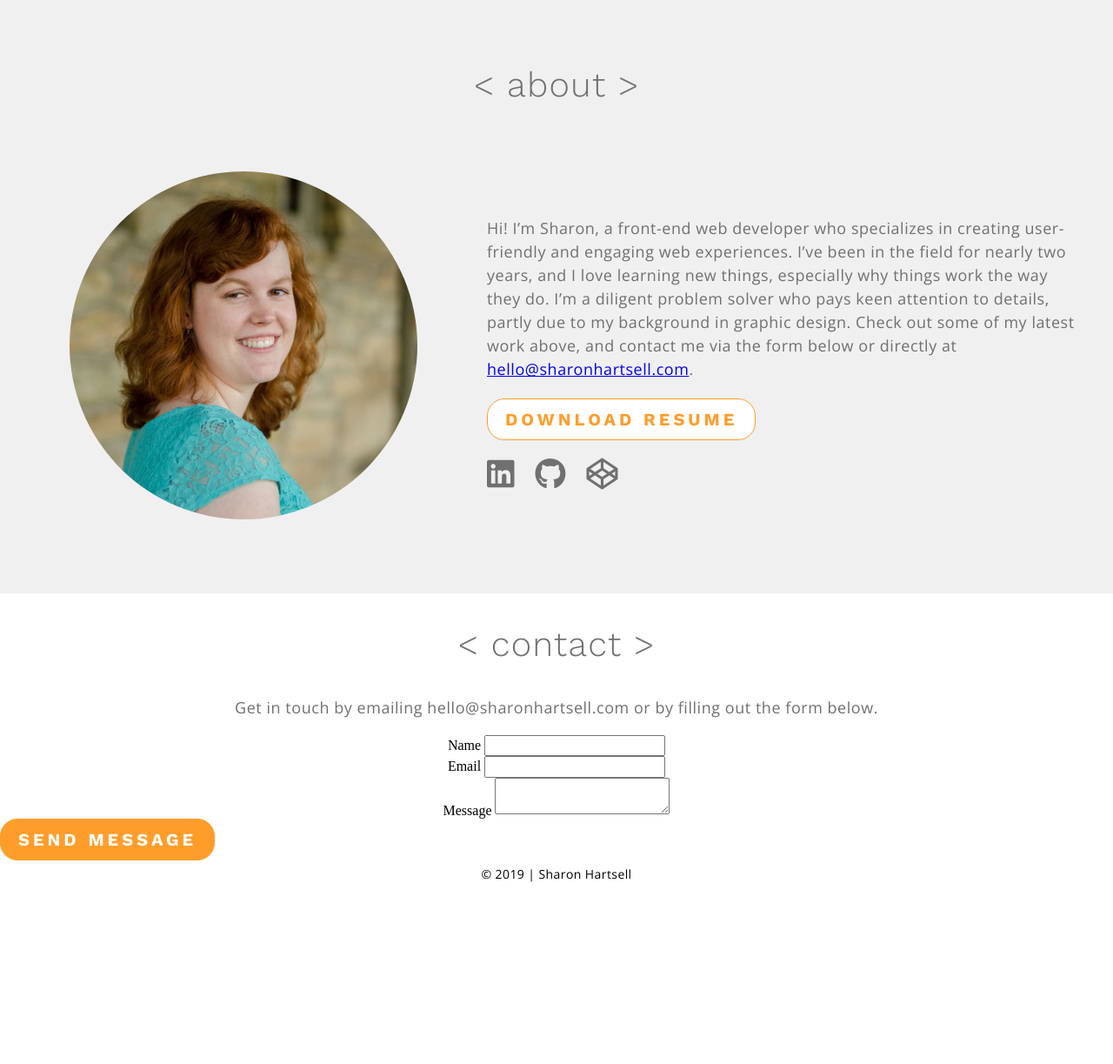
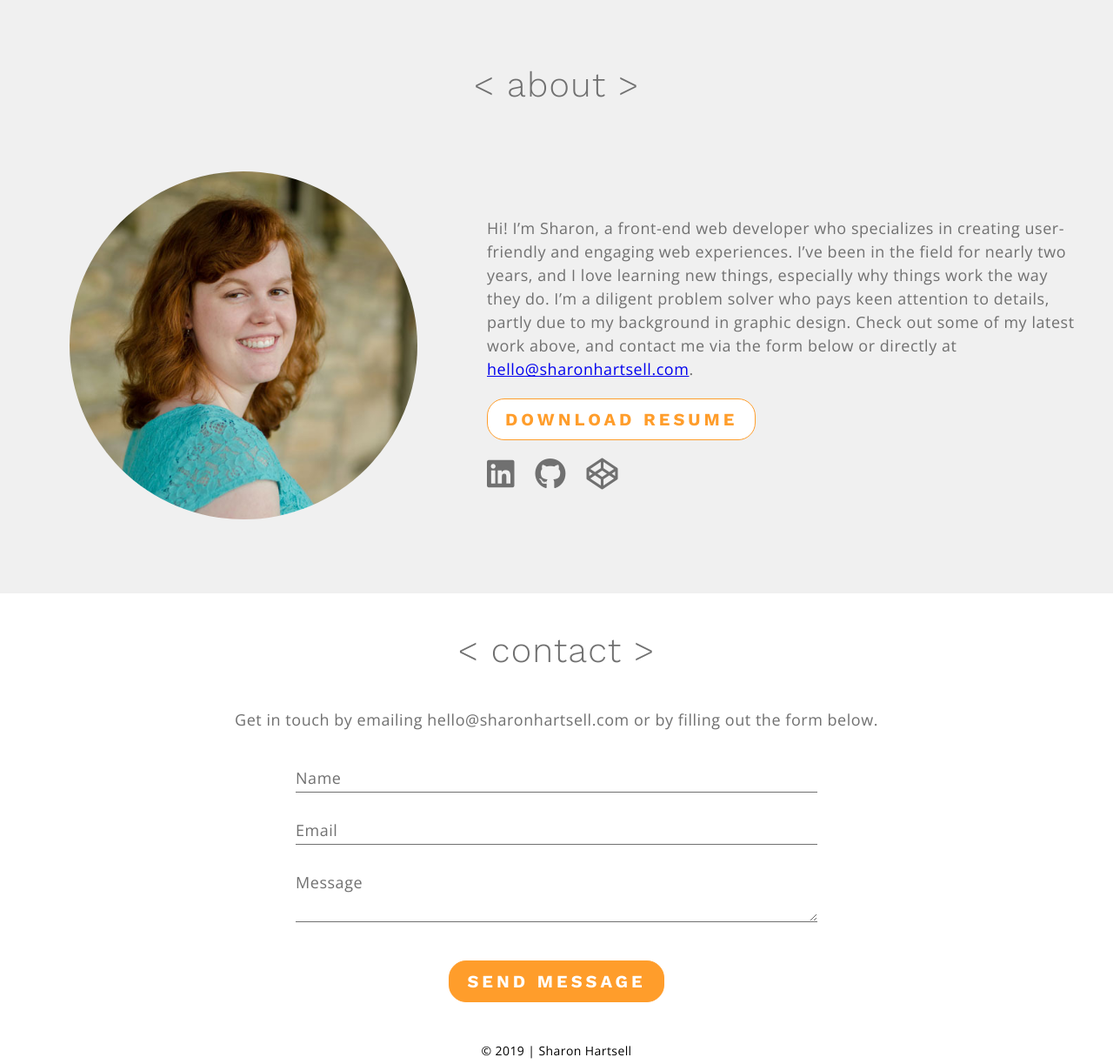
Before and after one commit to SharonHartsell/portfolio-site, a PHP site: page / in a window 1280 px wide. Shown: the part 1248-2471 px from the top of the page at 87% size. Before the commit the page ends 2262 px from the top, so only its background shows below. Run offline with PHP 8.4, Linux system fonts and the light colour scheme; some libraries are stand-ins or nearby versions.

Commit message:
style(contact): style contact form

```diff
--- a/css/styles.css
+++ b/css/styles.css
@@ -420,17 +420,111 @@
 
 /* line 1, ../scss/_contact.scss */
 .contact {
+  display: flex;
+  flex-direction: column;
+  align-items: center;
+  padding: 40px;
+}
+
+/* line 8, ../scss/_contact.scss */
+.contact_sectionTitle {
+  margin: 0;
+  color: #707070;
+}
+
+/* line 14, ../scss/_contact.scss */
+.contact_instructions {
+  margin: 0;
+  color: #707070;
+}
+
+/* line 20, ../scss/_contact.scss */
+.contactForm {
+  width: 50%;
+  max-width: 600px;
+}
+
+/* line 25, ../scss/_contact.scss */
+.contactForm_inputWrapper {
+  position: relative;
+}
+/* line 28, ../scss/_contact.scss */
+.contactForm_inputWrapper + .contactForm_inputWrapper {
+  margin-top: 30px;
+}
+
+/* line 33, ../scss/_contact.scss */
+.contactForm_text,
+.contactForm_textarea {
+  position: relative;
+  width: 100%;
+  outline: none;
+  border: none;
+  border-bottom: solid 1px #707070;
+  background: transparent;
+  z-index: 1;
+  transition: border 0.1s;
+}
+/* line 46, ../scss/_contact.scss */
+.contactForm_text:focus,
+.contactForm_textarea:focus {
+  border-bottom-color: #00BCDE;
+}
+/* line 50, ../scss/_contact.scss */
+.contactForm_text:focus + .contactForm_label, .contactForm_text:valid + .contactForm_label,
+.contactForm_textarea:focus + .contactForm_label,
+.contactForm_textarea:valid + .contactForm_label {
+  opacity: 0.5;
+  font-size: 10px;
+  transform: translateY(-10px);
+}
+
+/* line 58, ../scss/_contact.scss */
+.contactForm_label {
+  position: absolute;
+  top: 0;
+  left: 0;
+  bottom: 0;
+  width: 100%;
+  display: block;
+  color: #707070;
+  transition: 0.1s;
+}
+
+/* line 71, ../scss/_contact.scss */
+.contactForm_submitBtn {
+  display: block;
+  margin: 0 auto;
+}
+
+/* line 76, ../scss/_contact.scss */
+.contactForm_thanks {
   text-align: center;
 }
 
-/* line 5, ../scss/_contact.scss */
-.contact_sectionTitle {
+/* line 80, ../scss/_contact.scss */
+.contactForm_thanksStatus {
+  margin: 0;
+  color: #10D563;
+}
+
+/* line 86, ../scss/_contact.scss */
+.contactForm_thanksMsg {
+  margin: 0;
   color: #707070;
 }
 
-/* line 9, ../scss/_contact.scss */
-.contact_instructions {
-  color: #707070;
+/* line 92, ../scss/_contact.scss */
+.contactForm_thanksStatus + .contactForm_thanksMsg {
+  margin-top: 20px;
+}
+
+/* line 96, ../scss/_contact.scss */
+.contact_sectionTitle + .contact_instructions,
+.contact_instructions + .contactForm,
+.contactForm_inputWrapper + .contactForm_submitBtn,
+.contact_sectionTitle + .contactForm_thanks {
+  margin-top: 40px;
 }
 
 /* line 1, ../scss/_workDetail.scss */
--- a/index.php
+++ b/index.php
@@ -90,30 +90,34 @@ $work = [
 <a id="contact"></a>
 <section class="contact">
   <h2 class="contact_sectionTitle t-title--40l">&lt; contact &gt;</h2>
+  <?php if (empty($_POST)) : ?>
     <p class="contact_instructions t-body--18l">Get in touch by emailing hello@sharonhartsell.com or by filling out the form below.</p>
-  <form method="post">
-    <div>
-      <label for="contactForm_name">Name</label>
-      <input type="text" id="contactForm_name" name="name" />
+    <form method="post" class="contactForm">
+      <div class="contactForm_inputWrapper">
+        <input type="text" id="contactForm_name" name="name" class="contactForm_text t-body--18l" required />
+        <label for="contactForm_name" class="contactForm_label t-body--18l">Name</label>
       </div>
-    <div>
-      <label for="contactForm_email">Email</label>
-      <input type="email" id="contactForm_email" name="email" />
+      <div class="contactForm_inputWrapper">
+        <input type="email" id="contactForm_email" name="email" class="contactForm_text t-body--18l" required />
+        <label for="contactForm_email" class="contactForm_label t-body--18l">Email</label>
       </div>
-    <div>
-      <label for="contactForm_msg">Message</label>
-      <textarea id="contactForm_msg" name="msg"></textarea>
+      <div class="contactForm_inputWrapper">
+        <textarea id="contactForm_msg" name="msg" class="contactForm_textarea t-body--18l" required></textarea>
+        <label for="contactForm_msg" class="contactForm_label t-body--18l">Message</label>
       </div>
-    <button type="submit" class="btn--primary t-title--20b t-caps">Send Message</button>
+      <button type="submit" class="contactForm_submitBtn btn--primary t-title--20b t-caps">Send Message</button>
     </form>
 
-  <?php if (!empty($_POST)) : ?>
+  <?php else : ?>
     <?php
       $name = $_POST['name'];
       $email = $_POST['email'];
       $msg = $_POST['msg'];
     ?>
-  <div>Thank you, <?php print $name; ?>, for your message!</div>
+    <div class="contactForm_thanks">
+      <p class="contactForm_thanksStatus t-body--24sb">Message sent!</p>
+      <p class="contactForm_thanksMsg t-body--18l">Thank you, <?php print $name; ?>, for your message. I'll be in touch soon.</p>
+    </div>
   <?php endif; ?>
 </section>
 
--- a/scss/_contact.scss
+++ b/scss/_contact.scss
@@ -1,11 +1,101 @@
 .contact {
-  text-align: center;
+  display: flex;
+  flex-direction: column;
+  align-items: center;
+  padding: 40px;
 }
 
   .contact_sectionTitle {
+    margin: 0;
+
     color: $gray;
   }
 
   .contact_instructions {
+    margin: 0;
+
     color: $gray;
   }
+
+  .contactForm {
+    width: 50%;
+    max-width: 600px;
+  }
+
+    .contactForm_inputWrapper {
+      position: relative;
+
+      & + & {
+        margin-top: 30px;
+      }
+    }
+
+      .contactForm_text,
+      .contactForm_textarea {
+        position: relative;
+        width: 100%;
+        outline: none;
+        border: none;
+        border-bottom: solid 1px $gray;
+        background: transparent;
+
+        z-index: 1;
+
+        transition: border 0.1s;
+
+        &:focus {
+          border-bottom-color: $gradientStart;
+        }
+
+        &:focus + .contactForm_label,
+        &:valid + .contactForm_label {
+          opacity: 0.5;
+          font-size: 10px;
+          transform: translateY(-10px);
+        }
+      }
+
+      .contactForm_label {
+        position: absolute;
+        top: 0;
+        left: 0;
+        bottom: 0;
+        width: 100%;
+        display: block;
+
+        color: $gray;
+
+        transition: 0.1s;
+      }
+
+    .contactForm_submitBtn {
+      display: block;
+      margin: 0 auto;
+    }
+
+  .contactForm_thanks {
+    text-align: center;
+  }
+
+    .contactForm_thanksStatus {
+      margin: 0;
+
+      color: $gradientEnd;
+    }
+
+    .contactForm_thanksMsg {
+      margin: 0;
+
+      color: $gray;
+    }
+
+    .contactForm_thanksStatus + .contactForm_thanksMsg {
+      margin-top: 20px;
+    }
+
+  .contact_sectionTitle + .contact_instructions,
+  .contact_instructions + .contactForm,
+  .contactForm_inputWrapper + .contactForm_submitBtn,
+  .contact_sectionTitle + .contactForm_thanks {
+    margin-top: 40px;
+  }
```
Lines whose indentation alone changed are shown as unchanged.
